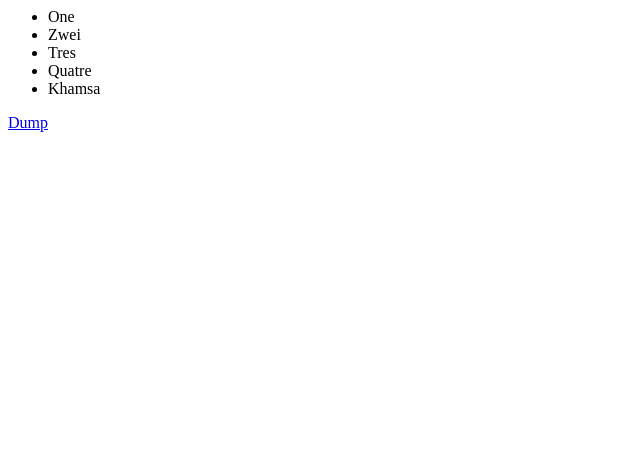
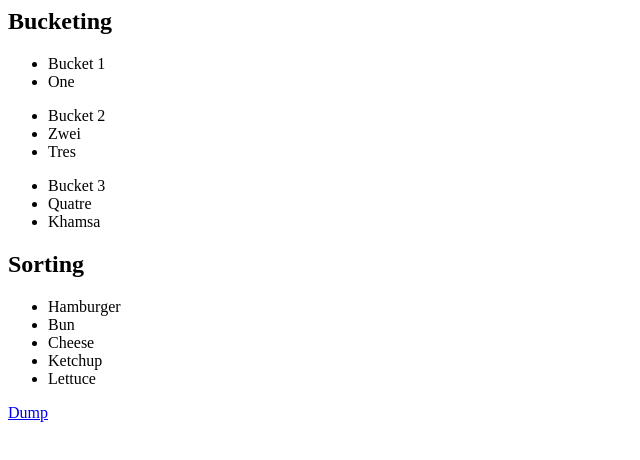
Before and after one commit to gabrielmiller/blog-code-snippets, a plain HTML site: page angular-drag-drop/index.html in a window 1280 px wide. Shown: the whole page, without its empty margins (0-640 px from the left). Drawn offline with nearby package versions, Linux system fonts and the light colour scheme.

Commit message:
Sets up arrays for bucket draggable example and for sort draggable example.

```diff
--- a/angular-drag-drop/demoCtrl.js
+++ b/angular-drag-drop/demoCtrl.js
@@ -5,26 +5,59 @@
         .controller('demoCtrl', ['$scope', demoCtrl]);
 
     function demoCtrl() {
-        var draggables = [
+        var bucketables = [
             {
+                category: 1,
                 id: 1,
                 label: "One"
             },
             {
+                category: 2,
                 id: 2,
                 label: "Zwei"
             },
             {
+                category: 2,
                 id: 3,
                 label: "Tres"
             },
             {
+                category: 3,
                 id: 4,
                 label: "Quatre"
             },
             {
+                category: 3,
                 id: 5,
                 label: "Khamsa"
+            }
+        ];
+
+        var sortables = [
+            {
+                id: 1,
+                label: "Hamburger",
+                number: 1
+            },
+            {
+                id: 2,
+                label: "Bun",
+                number: 2
+            },
+            {
+                id: 3,
+                label: "Cheese",
+                number: 3
+            },
+            {
+                id: 4,
+                label: "Ketchup",
+                number: 4
+            },
+            {
+                id: 5,
+                label: "Lettuce",
+                number: 5
             }
         ];
 
@@ -41,7 +74,8 @@
         this.swapElements = swapElements;
 
         // Variables
-        this.draggables = draggables;
+        this.bucketables = bucketables;
+        this.sortables = sortables;
     }
 
 })();
--- a/angular-drag-drop/index.html
+++ b/angular-drag-drop/index.html
@@ -7,14 +7,56 @@
 </head>
 <body ng-app="demoApp">
     <div ng-controller="demoCtrl as demo">
+        <div class="bucket-parent">
+            <h2>Bucketing</h2>
+            <div>
+                <ul>
+                    <li class="not-draggable">Bucket 1</li>
+                    <li
+                        class="draggable"
+                        ng-bind="item.label"
+                        ng-if="item.category === 1"
+                        ng-repeat="(index, item) in demo.bucketables track by item.id"
+                        >
+                    </li>
+                </ul>
+            </div>
+            <div>
+                <ul>
+                    <li class="not-draggable">Bucket 2</li>
+                    <li
+                        class="draggable"
+                        ng-bind="item.label"
+                        ng-if="item.category === 2"
+                        ng-repeat="(index, item) in demo.bucketables track by item.id"
+                        >
+                    </li>
+                </ul>
+            </div>
+            <div>
+                <ul>
+                    <li class="not-draggable">Bucket 3</li>
+                    <li
+                        class="draggable"
+                        ng-bind="item.label"
+                        ng-if="item.category === 3"
+                        ng-repeat="(index, item) in demo.bucketables track by item.id"
+                        >
+                    </li>
+                </ul>
+            </div>
+        </div>
+        <div class="sort-parent">
+            <h2>Sorting</h2>
             <ul class="sort-holder">
                 <li
                     class="draggable"
                     ng-bind="item.label"
-                ng-repeat="(index, item) in demo.draggables track by item.id"
-                ">
+                    ng-repeat="(index, item) in demo.sortables | orderBy:item.number track by item.id"
+                    >
                 </li>
             </ul>
+        </div>
         <a href="#" ng-click="demo.dump()">Dump</a>
     </div>
 </body>
```
Lines whose indentation alone changed are shown as unchanged.
